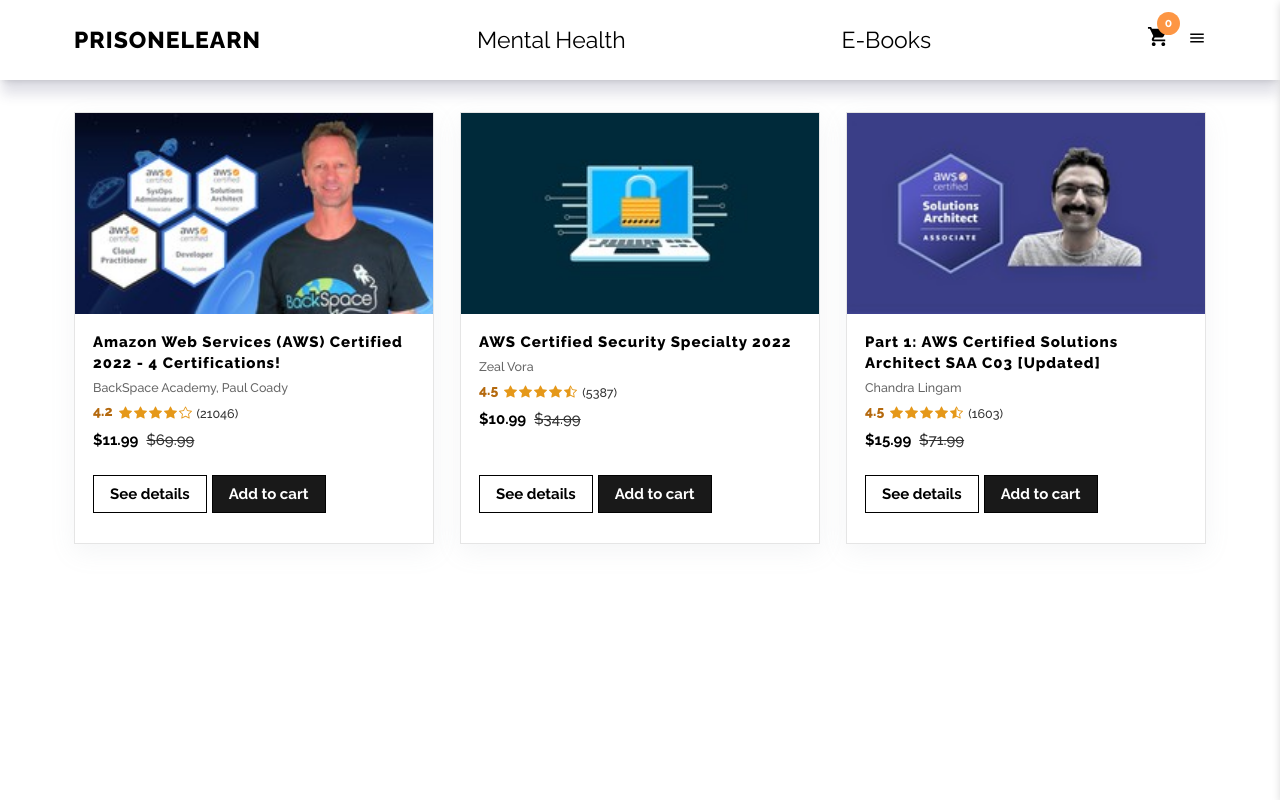
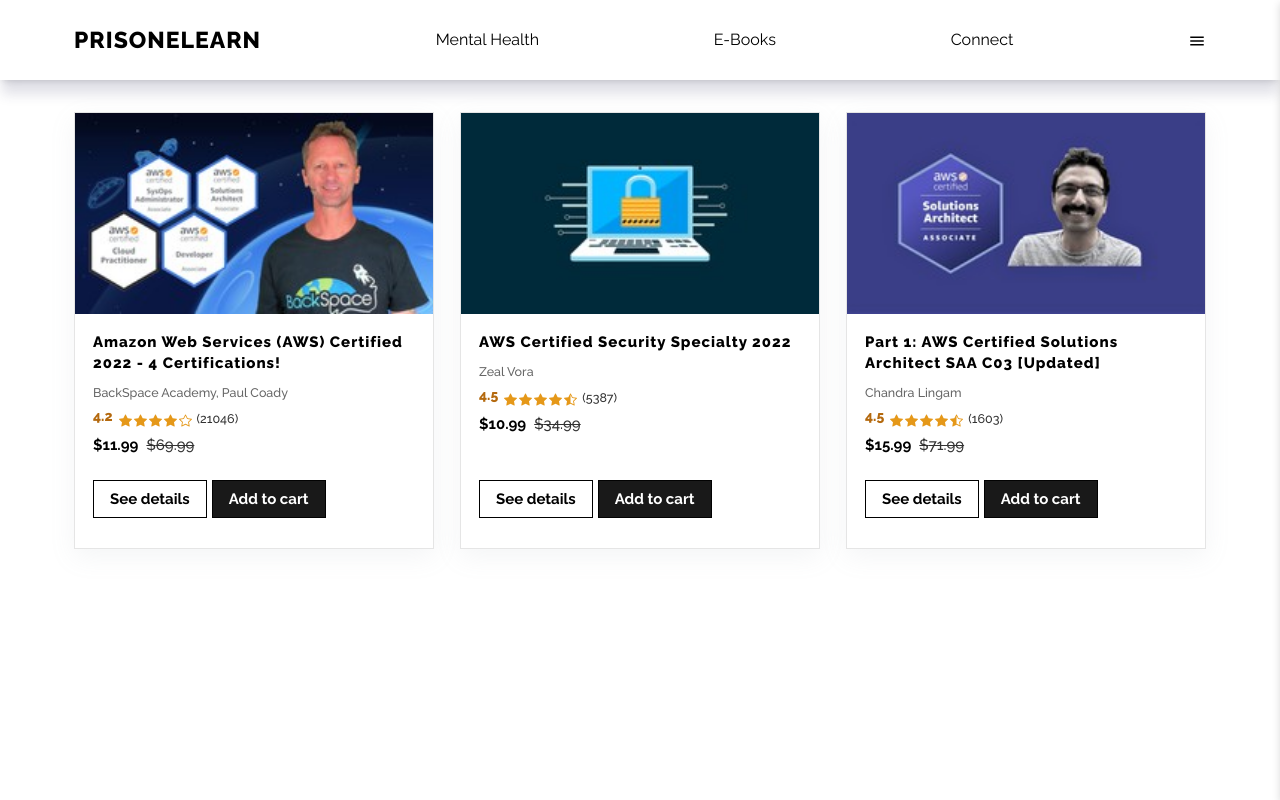
Before and after one commit to inputvar/Supernova, a React (Create React App) app in the folder frontend/: page /category/aws in a window 1280 px wide. Built offline with nearby package versions, Linux system fonts and the light colour scheme.

Commit message:
new changes

```diff
--- a/frontend/public/index.html
+++ b/frontend/public/index.html
@@ -9,6 +9,7 @@
       name="description"
       content="Web site created using create-react-app"
     />
+    <link href="https://cdn.jsdelivr.net/npm/bootstrap@5.3.2/dist/css/bootstrap.min.css" rel="stylesheet" integrity="sha384-T3c6CoIi6uLrA9TneNEoa7RxnatzjcDSCmG1MXxSR1GAsXEV/Dwwykc2MPK8M2HN" crossorigin="anonymous">
     <link rel="apple-touch-icon" href="%PUBLIC_URL%/logo192.png" />
     <!--
       manifest.json provides metadata used when your web app is installed on a
@@ -39,5 +40,6 @@
       To begin the development, run `npm start` or `yarn start`.
       To create a production bundle, use `npm run build` or `yarn build`.
     -->
+    <script src="https://cdn.jsdelivr.net/npm/bootstrap@5.3.2/dist/js/bootstrap.bundle.min.js" integrity="sha384-C6RzsynM9kWDrMNeT87bh95OGNyZPhcTNXj1NW7RuBCsyN/o0jlpcV8Qyq46cDfL" crossorigin="anonymous"></script>
   </body>
 </html>
--- a/frontend/src/App.css
+++ b/frontend/src/App.css
@@ -322,12 +322,12 @@
   transition: none !important;
 }
 
-.navItem {
-  display: flex;
-  justify-content: flex-end;
-}
+/* .navItem {
+  font-size: 1px;
+  color: #a435f0;
+} */
 
-.card {
+/* .card {
   margin: 100px;
   box-shadow: rgba(100, 100, 111, 0.2) 0px 7px 29px 0px;
-}
+} */
--- a/frontend/src/App.js
+++ b/frontend/src/App.js
@@ -4,6 +4,7 @@
 import Navbar from "./components/Navbar";
 import Sidebar from "./components/Sidebar";
 import MentalHealth from "./components/MentalHealth";
+import ConnectVideo from "./components/ConnectVideo";
 
 function App() {
   return (
@@ -16,6 +17,7 @@
         <Route path="/category/:category" element={<Courses />} />
         <Route path="/cart" element={<Cart />} />
         <Route path="/mentalHealth" element={<MentalHealth />} />
+        <Route path="/connect" element={<ConnectVideo />} />
       </Routes>
     </BrowserRouter>
   );
--- a/frontend/src/components/Cart.js
+++ b/frontend/src/components/Cart.js
@@ -1,7 +1,7 @@
 import React from "react";
 
 const Cart = () => {
-  return <div className="card">Blog </div>;
+  return <div></div>;
 };
 
 export default Cart;
--- /dev/null
+++ b/frontend/src/components/ConnectVideo.js
@@ -0,0 +1,9 @@
+import React from 'react'
+
+function ConnectVideo() {
+  return (
+    <div>ConnectVideo</div>
+  )
+}
+
+export default ConnectVideo
--- a/frontend/src/components/Navbar.js
+++ b/frontend/src/components/Navbar.js
@@ -18,19 +18,23 @@
             PrisonELearn
           </Link>
 
-          <Link to="/mentalHealth" className="navbar-brand">
+          <Link to="/mentalHealth" className="navbar navItem">
             Mental Health
           </Link>
 
-          <Link to="/books" className="navbar-brand">
+          <Link to="/books" className="navbar navItem">
             E-Books
           </Link>
 
+          <Link to="/connect" className="navbar navItem">
+            Connect
+          </Link>
+
           <div className="navbar-btns flex">
-            <Link to="/cart" className="cart-btn">
+            {/* <Link to="/cart" className="cart-btn">
               <MdShoppingCart />
               <span className="item-count-badge">{total_items}</span>
-            </Link>
+            </Link> */}
             <button
               type="button"
               className="sidebar-open-btn"
```
Also changed, not shown: 2 other files (tests, documents, lock files or other folders).
